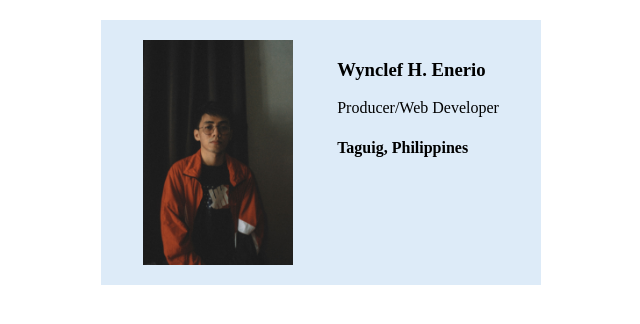
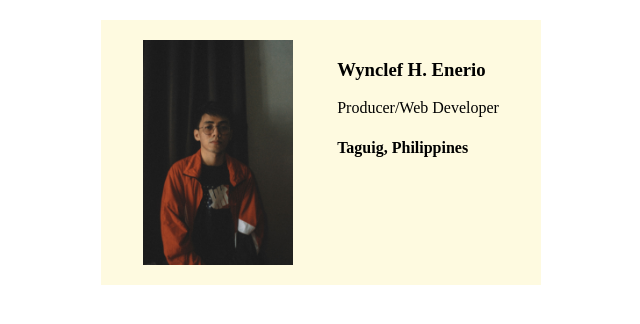
Before and after one commit to Wynclefe/business-card, a plain HTML site: page index.html in a window 1280 px wide. Shown: the whole page, without its empty margins (319-959 px from the left). Drawn offline with Linux system fonts and the light colour scheme.

Commit message:
Change the background color

```diff
--- a/styles.css
+++ b/styles.css
@@ -12,5 +12,5 @@ body {
     padding: 20px;
     display: flex;
     justify-content: space-around;
-    background-color: #ddebf8;
+    background-color: #fefae0;
 }
```
